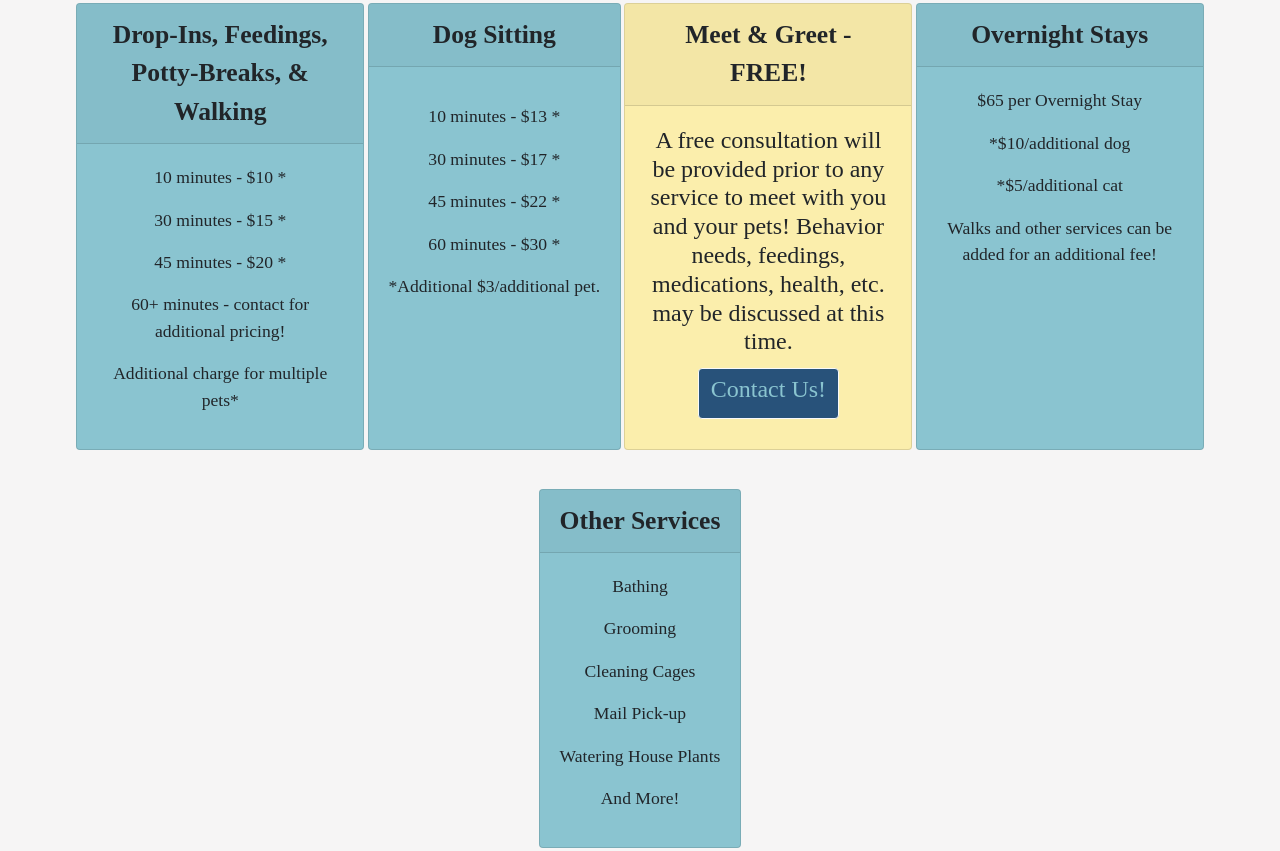
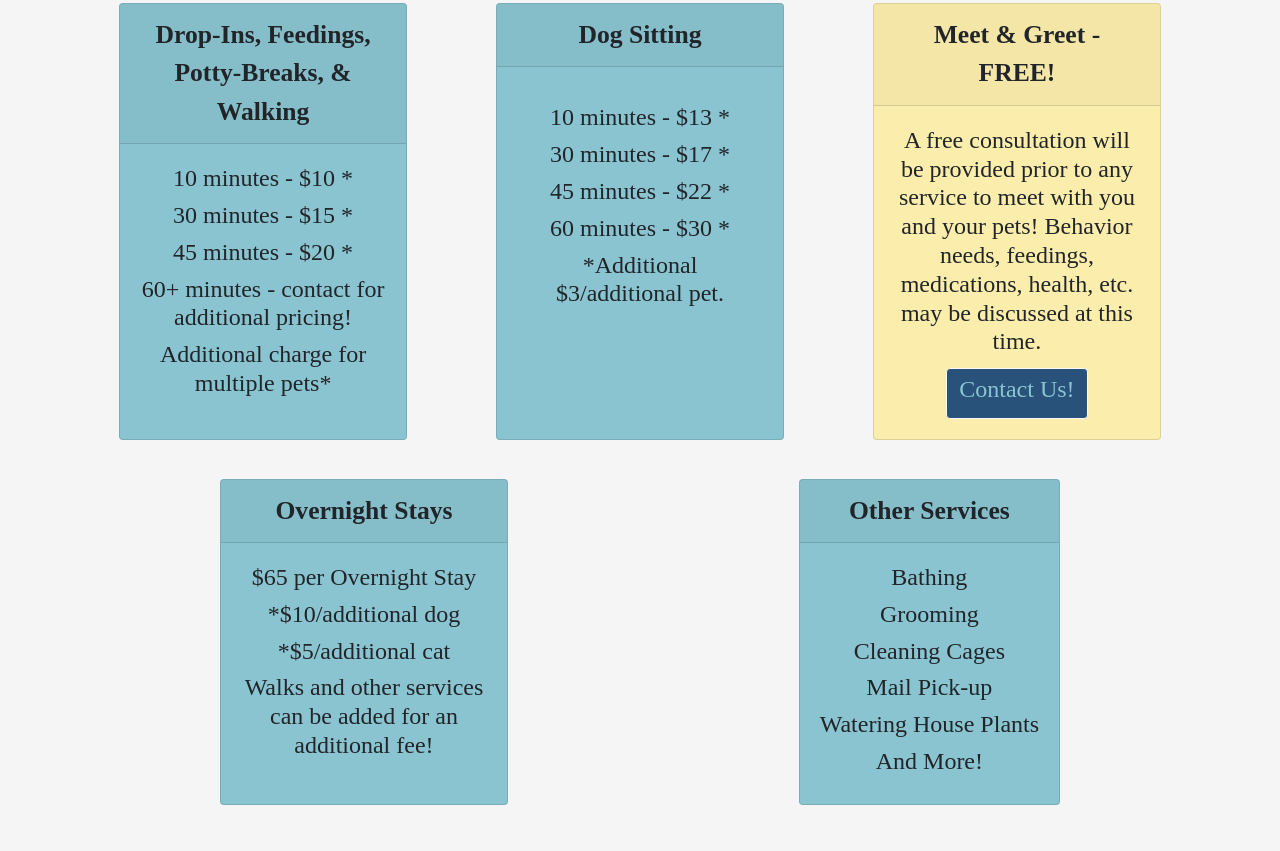
Before and after one commit to AmySofia1451/PupsMeowsandPals-Node, a website: page index.html in a window 1280 px wide. Shown: the part 4429-5280 px from the top of the page. Drawn offline with nearby package versions, Linux system fonts and the light colour scheme; a web font is replaced by a local one.

Commit message:
Media fixes 2

```diff
--- a/index.html
+++ b/index.html
@@ -268,11 +268,11 @@ these requests for a small additional fee or even at no charge!</p>
     <div class="card servicePriceCards mb-3" style="max-width: 18rem;">
       <div class="card-header">Drop-Ins, Feedings, Potty-Breaks, & Walking</div>
       <div class="card-body">
-          <p>10 minutes - $10 *</p>
-          <p>30 minutes - $15 *</p>
-          <p>45 minutes - $20 *</p>
-          <p>60+ minutes - contact for additional pricing!</p>
-          <p> Additional charge for multiple pets*</p>
+          <h4>10 minutes - $10 *</h4>
+          <h4>30 minutes - $15 *</h4>
+          <h4>45 minutes - $20 *</h4>
+          <h4>60+ minutes - contact for additional pricing!</h4>
+          <h4> Additional charge for multiple pets*</h4>
       </div>
     </div>
 
@@ -280,11 +280,11 @@ these requests for a small additional fee or even at no charge!</p>
       <div class="card-header">Dog Sitting</div>
       <div class="card-body">
         <p class="card-text">
-          <p>10 minutes - $13 *</p>
-          <p>30 minutes - $17 *</p>
-          <p>45 minutes - $22 *</p>
-          <p>60 minutes - $30 *</p>
-          <p>*Additional $3/additional pet. </p>
+          <h4>10 minutes - $13 *</h4>
+          <h4>30 minutes - $17 *</h4>
+          <h4>45 minutes - $22 *</h4>
+          <h4>60 minutes - $30 *</h4>
+          <h4>*Additional $3/additional pet. </h4>
         </p>
       </div>
     </div>
@@ -302,22 +302,22 @@ these requests for a small additional fee or even at no charge!</p>
     <div class="card servicePriceCards mb-3" style="max-width: 18rem;">
       <div class="card-header">Overnight Stays</div>
       <div class="card-body">
-        <p>$65 per Overnight Stay</p>
-      <p>*$10/additional dog</p>
-        <p>*$5/additional cat</p>
-        <p>Walks and other services can be added for an additional fee!</p>
+        <h4>$65 per Overnight Stay</h4>
+      <h4>*$10/additional dog</h4>
+        <h4>*$5/additional cat</h4>
+        <h4>Walks and other services can be added for an additional fee!</h4>
       </div>
     </div>
 
     <div class="card servicePriceCards mb-3" style="max-width: 18rem;">
       <div class="card-header">Other Services</div>
       <div class="card-body">
-        <p>Bathing</p>
-        <p>Grooming</p>
-        <p>Cleaning Cages</p>
-        <p>Mail Pick-up</p>
-        <p>Watering House Plants</p>
-        <p>And More!</p>
+        <h4>Bathing</h4>
+        <h4>Grooming</h4>
+        <h4>Cleaning Cages</h4>
+        <h4>Mail Pick-up</h4>
+        <h4>Watering House Plants</h4>
+        <h4>And More!</h4>
       </div>
     </div>
 
```
